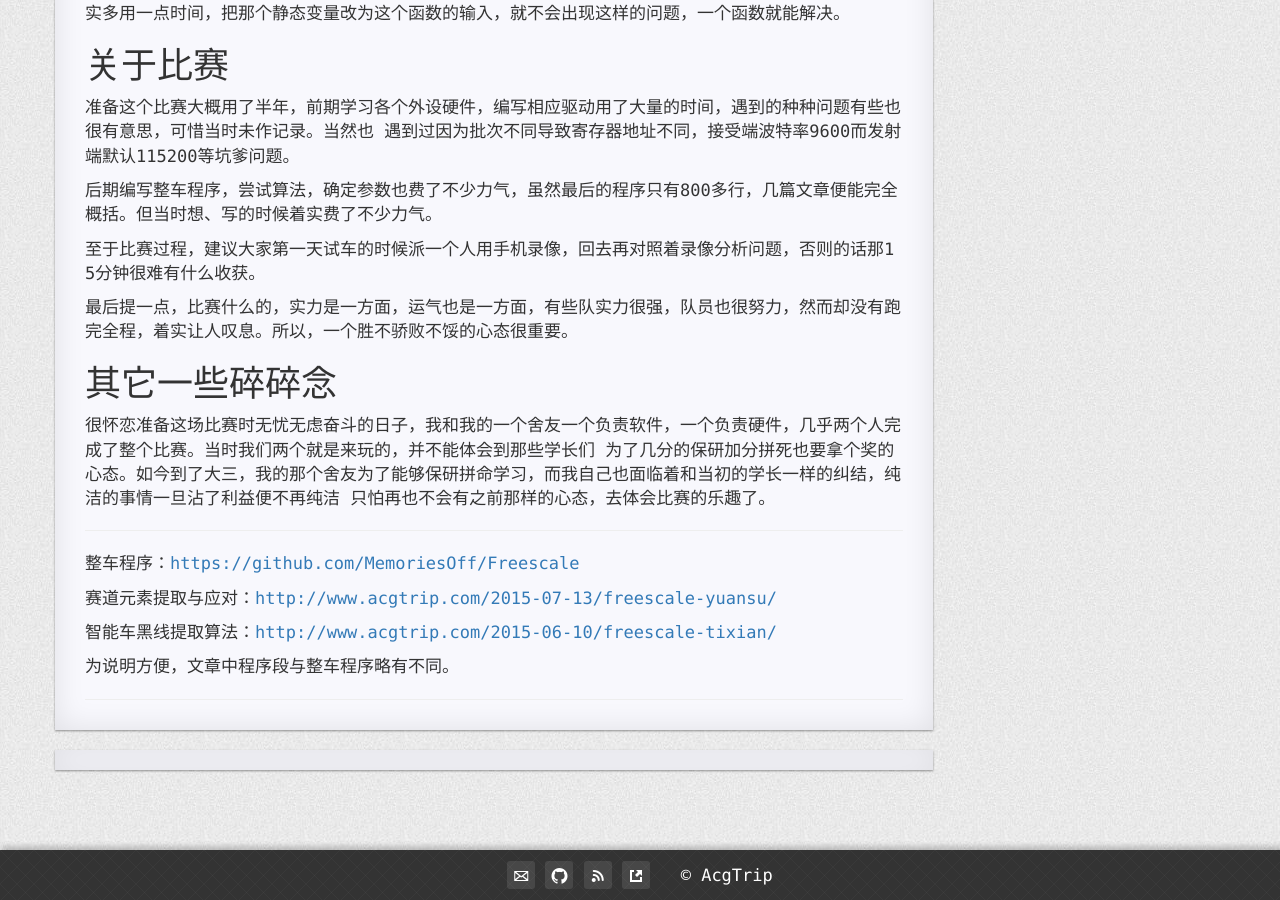
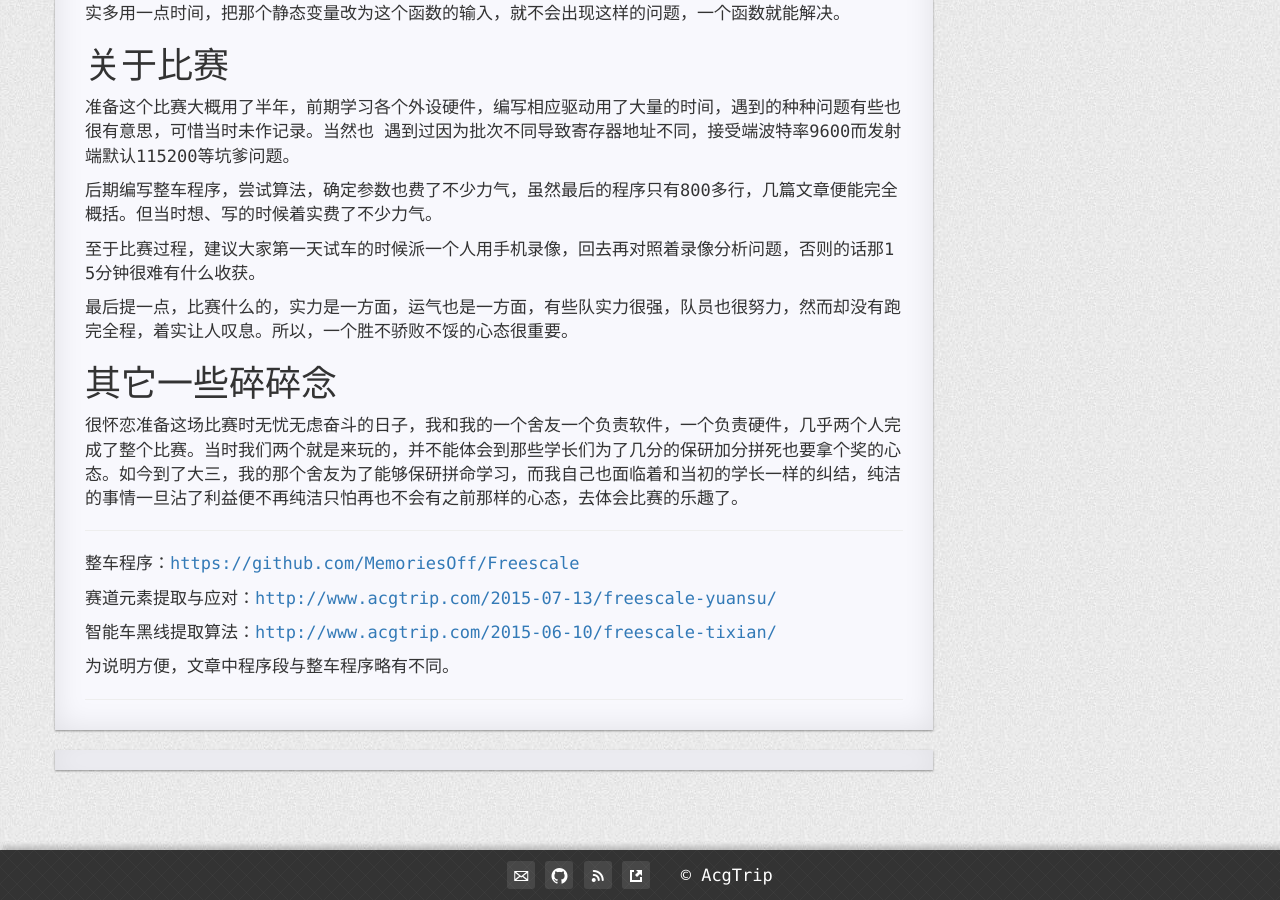
Before and after one commit to MemoriesOff/github_blog, a Jekyll site: the page built from _posts/2015-9-23-freescale-zongjie.md, in a window 1280 px wide and 900 px high, scrolled down 590 px. Built offline with Jekyll 4.4.1, drawn with Linux system fonts in a browser that asks for light colours; nearby versions of some CDN libraries; Markdown is read by kramdown in place of the engine named in the settings; comment, search, counter and statistics services are not loaded.

```diff
--- a/_posts/2015-9-23-freescale-zongjie.md
+++ b/_posts/2015-9-23-freescale-zongjie.md
@@ -32,9 +32,7 @@ categories: 飞思卡尔智能车竞赛
 
 #其它一些碎碎念
 
-很怀恋准备这场比赛时无忧无虑奋斗的日子，我和我的一个舍友一个负责软件，一个负责硬件，几乎两个人完成了整个比赛。当时我们两个就是来玩的，并不能体会到那些学长们
-为了几分的保研加分拼死也要拿个奖的心态。如今到了大三，我的那个舍友为了能够保研拼命学习，而我自己也面临着和当初的学长一样的纠结，纯洁的事情一旦沾了利益便不再纯洁
-只怕再也不会有之前那样的心态，去体会比赛的乐趣了。
+很怀恋准备这场比赛时无忧无虑奋斗的日子，我和我的一个舍友一个负责软件，一个负责硬件，几乎两个人完成了整个比赛。当时我们两个就是来玩的，并不能体会到那些学长们为了几分的保研加分拼死也要拿个奖的心态。如今到了大三，我的那个舍友为了能够保研拼命学习，而我自己也面临着和当初的学长一样的纠结，纯洁的事情一旦沾了利益便不再纯洁只怕再也不会有之前那样的心态，去体会比赛的乐趣了。
 
 * * *
 
```
